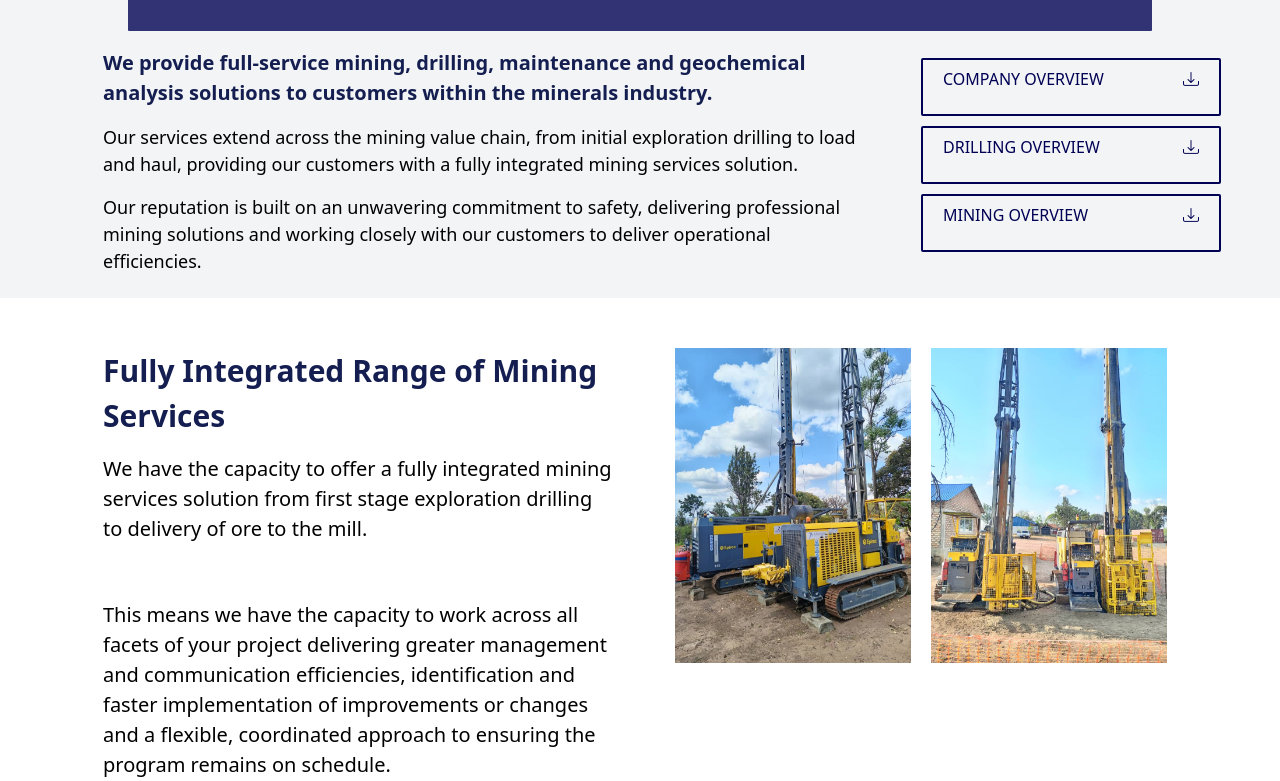
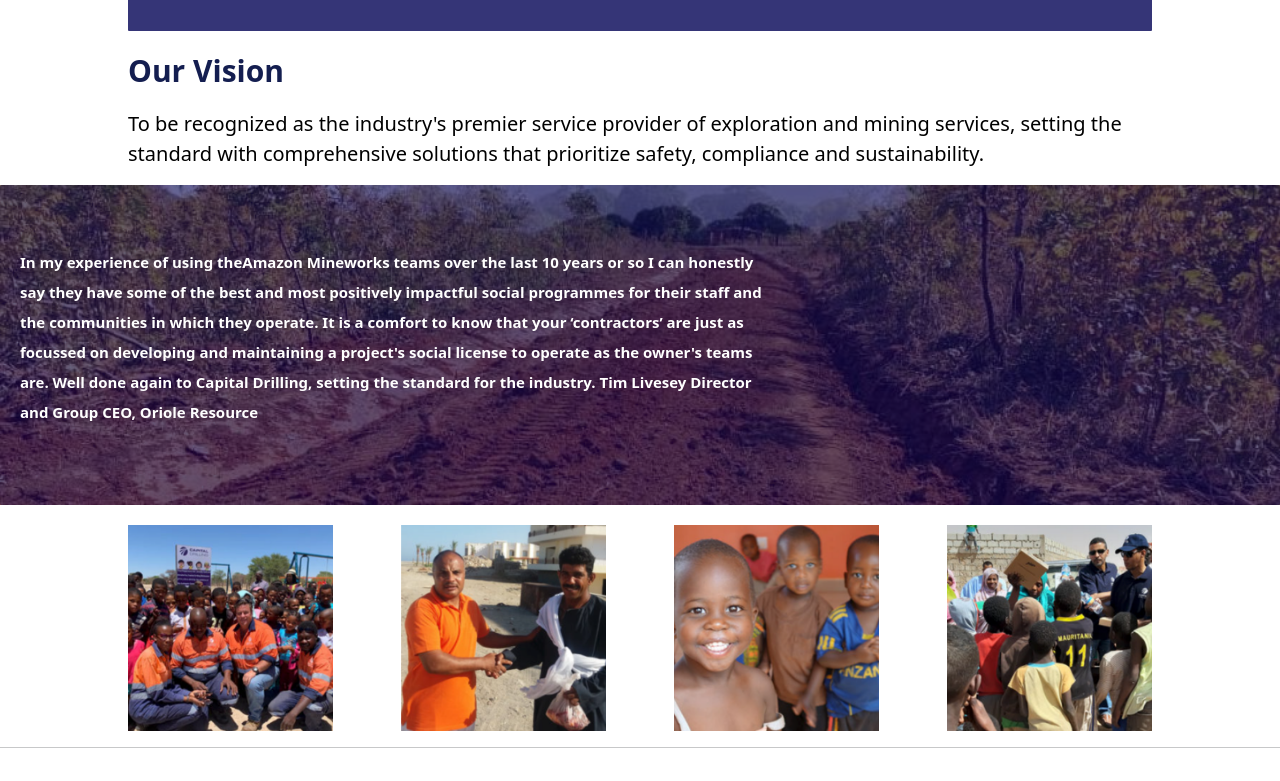
Before and after one commit to kwayummari/amazon-mineworks, a React (Create React App) app: page /vision-values in a window 1280 px wide. Shown: the part 439-1220 px from the top of the page. Built offline with nearby package versions, Linux system fonts and the light colour scheme.

Commit message:
fixing vision-values page

```diff
--- /dev/null
+++ b/src/components/Vision.jsx
@@ -0,0 +1,67 @@
+import React from "react";
+import styles from "./../styles/CommunitySupport.module.scss";
+
+const Vision = () => (
+  <section>
+    <div className={styles.documentation}>
+      <div className={styles.textPart}>
+        <p className={styles.header}>Our Vision</p>
+        <p className={styles.subText}>
+          To be recognized as the industry's premier service provider
+          of exploration and mining services, setting the standard
+          with comprehensive solutions that prioritize safety,
+          compliance and sustainability.
+        </p>
+      </div>
+    </div>
+    <div className={styles.downloadsPart}>
+      <div className={styles.Rectangle}>
+        <p className={styles.rectangleText}>
+          In my experience of using theAmazon Mineworks teams over the last 10
+          years or so I can honestly say they have some of the best and most
+          positively impactful social programmes for their staff and the
+          communities in which they operate. It is a comfort to know that your
+          ‘contractors’ are just as focussed on developing and maintaining a
+          project's social license to operate as the owner's teams are. Well
+          done again to Capital Drilling, setting the standard for the industry.
+          Tim Livesey Director and Group CEO, Oriole Resource
+        </p>
+      </div>
+      <img
+        loading="lazy"
+        src="./images/background.jpeg"
+        alt="Background"
+        className={styles.image}
+      />
+    </div>
+    <div className={styles.ListImages}>
+      <img
+        loading="lazy"
+        src="./images/LImage1.png"
+        alt="Background"
+        className={styles.LImage}
+      />
+      <img
+        loading="lazy"
+        src="./images/LImage2.png"
+        alt="Background"
+        className={styles.LImage}
+      />
+      <img
+        loading="lazy"
+        src="./images/LImage3.png"
+        alt="Background"
+        className={styles.LImage}
+      />
+      <img
+        loading="lazy"
+        src="./images/LImage4.png"
+        alt="Background"
+        className={styles.LImage}
+      />
+    </div>
+    <hr />
+  </section>
+);
+
+export default Vision;
--- a/src/pages/vision-values.jsx
+++ b/src/pages/vision-values.jsx
@@ -1,18 +1,12 @@
 import React from 'react';
 import styles from '../styles/LandingPage.module.scss';
-import Documentation from '../components/Documentation';
-import Data from '../components/Data';
-import Data2 from '../components/Data2';
-import CommunitySupport from '../components/CommunitySupport';
 import Data3 from '../components/Data3';
 import Partners from '../components/Partners';
+import Vision from '../components/Vision';
 
 const VisionValues = () => (
   <div className={styles.landingPage}>
-    <Documentation />
-    <Data />
-    <Data2 />
-    <CommunitySupport />
+    <Vision />
     <Data3 />
     <Partners />
   </div>
```
